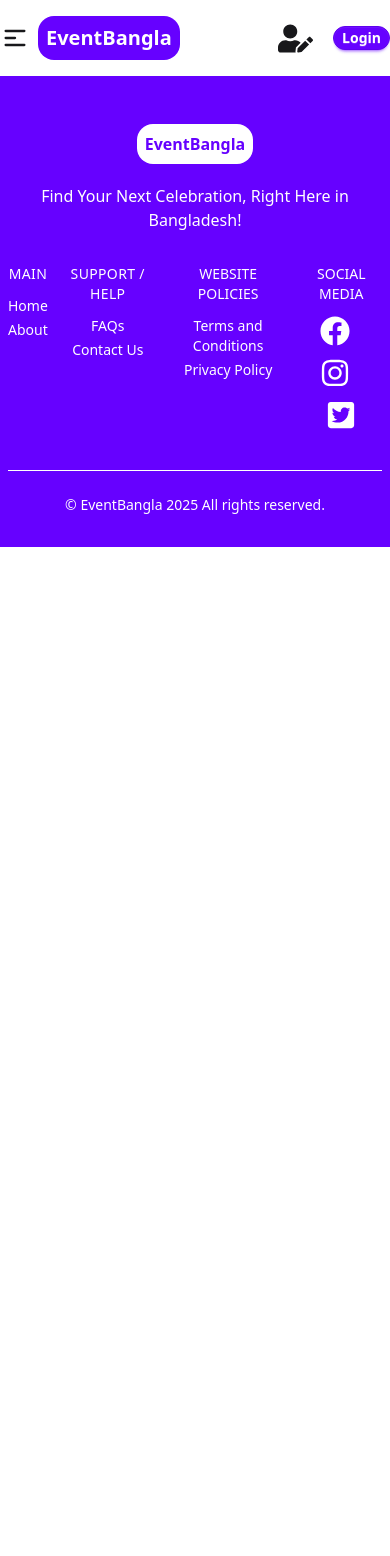
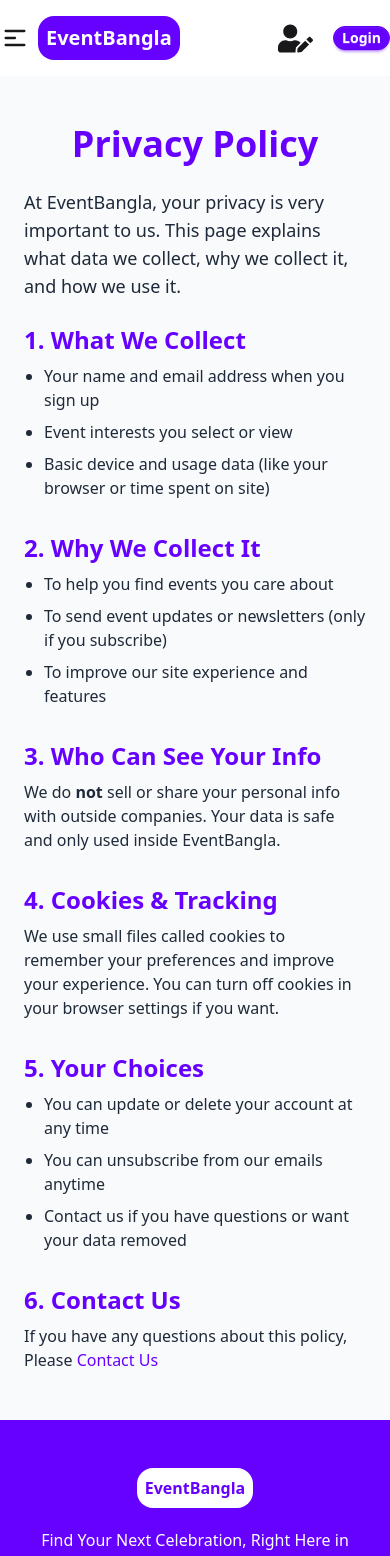
Before and after one commit to sajjadsajux/eventbangla, a React (Vite) app: page /privacy-policy in a window 390 px wide. Shown: the top 1556 px of the page. Before the commit the page ends 844 px from the top, so only its background shows below. Built offline with nearby package versions, Linux system fonts and the light colour scheme; no server answers.

Commit message:
Added Privacy and Contact Us Route

```diff
--- a/src/Components/Navbar/Navbar.jsx
+++ b/src/Components/Navbar/Navbar.jsx
@@ -63,7 +63,7 @@
           <ul className="menu menu-horizontal px-1 font-semibold md:text-xl bg-primary text-white rounded-4xl">{linksAll}</ul>
         </div>
         <div className="navbar-end flex gap-5 ">
-          <div className="hover:cursor-default"> {user?.photoURL ? <img src={user.photoURL} alt="User" className="w-12 h-12 rounded-full object-cover " title={user.displayName} /> : <FaUserEdit size={35} title={"No User"} />}</div>
+          <div className="hover:cursor-pointer"> {user?.photoURL ? <img src={user.photoURL} alt="User" className="w-12 h-12 rounded-full object-cover " title={user.displayName} /> : <FaUserEdit size={35} title={"No User"} />}</div>
           {user ? (
             <button onClick={handleLogOut} className="btn btn-primary text-white text-sm md:text-base btn-xs md:btn-md md:px-5 rounded-2xl hover:bg-red-600">
               Log Out
--- a/src/Pages/About/About.jsx
+++ b/src/Pages/About/About.jsx
@@ -1,9 +1,7 @@
 import React, { useEffect } from "react";
 import DynamicTittle from "../../Utils/DynamicTittle";
 import Aos from "aos";
-{
-  /* <script src="https://unpkg.com/aos@2.3.1/dist/aos.js"></script>; */
-}
+
 import "aos/dist/aos.css"; // Import AOS CSS
 
 const About = () => {
@@ -11,11 +9,12 @@
 
   useEffect(() => {
     Aos.init({
-      offset: 10,
       duration: 600,
+      offset: 200,
       easing: "ease-in-sine",
-      delay: 50,
+      delay: 100,
       once: false,
+      mirror: true,
     });
   }, []);
   return (
--- a/src/Pages/Contact/Contact.jsx
+++ b/src/Pages/Contact/Contact.jsx
@@ -1,10 +1,47 @@
 import React from "react";
 import DynamicTittle from "../../Utils/DynamicTittle";
+import { FaLocationDot } from "react-icons/fa6";
+import { MdEmail } from "react-icons/md";
+import { FaPhone } from "react-icons/fa";
+import { showCustomSuccessToast } from "../../Utils/SuccessToast";
 
 const Contact = () => {
   DynamicTittle("Contact Us");
 
-  return <div></div>;
+  const HandleFormSub = (e) => {
+    e.preventDefault();
+    showCustomSuccessToast("Your message has been sent. We'll contact you soon");
+    e.target.reset();
+  };
+  return (
+    <>
+      <div className="bg-gray-50 text-gray-800 px-6 md:px-20 py-12 max-w-6xl mx-auto">
+        <h1 className="text-4xl font-bold mb-4 text-center text-primary">Get in Touch</h1>
+        <p className="text-center mb-10 text-lg text-gray-600">Have a question, suggestion, or need help? We're here to listen and help you out.</p>
+
+        <div className="max-w-md mx-auto">
+          {/* Contact Form */}
+          <form onSubmit={HandleFormSub} className="bg-white p-6 rounded-lg shadow-md space-y-4">
+            <div>
+              <label className="block mb-1 font-medium">Name</label>
+              <input type="text" placeholder="Your Name" className="w-full border border-gray-300 rounded px-4 py-2 focus:outline-none focus:ring focus:ring-primary" />
+            </div>
+            <div>
+              <label className="block mb-1 font-medium">Email</label>
+              <input type="email" placeholder="you@example.com" className="w-full border border-gray-300 rounded px-4 py-2 focus:outline-none focus:ring focus:ring-primary" />
+            </div>
+            <div>
+              <label className="block mb-1 font-medium">Message</label>
+              <textarea rows="5" placeholder="Your message here..." className="w-full border border-gray-300 rounded px-4 py-2 focus:outline-none focus:ring focus:ring-primary"></textarea>
+            </div>
+            <button type="submit" className="w-full bg-primary text-white py-2 rounded hover:bg-green-600 transition hover:cursor-pointer">
+              Send Message
+            </button>
+          </form>
+        </div>
+      </div>
+    </>
+  );
 };
 
 export default Contact;
--- a/src/Pages/PrivacyPolicy/PrivacyPolicy.jsx
+++ b/src/Pages/PrivacyPolicy/PrivacyPolicy.jsx
@@ -1,10 +1,75 @@
 import React from "react";
 import DynamicTittle from "../../Utils/DynamicTittle";
+import { Link } from "react-router";
 
 const PrivacyPolicy = () => {
   DynamicTittle("Privacy Policy");
 
-  return <div></div>;
+  return (
+    <>
+      <div className="bg-gray-50 text-gray-800 px-6 md:px-20 py-12 max-w-5xl mx-auto">
+        <h1 className="text-4xl font-bold mb-6 text-center text-primary">Privacy Policy</h1>
+        <p className="mb-6 text-lg">At EventBangla, your privacy is very important to us. This page explains what data we collect, why we collect it, and how we use it.</p>
+
+        <div className="space-y-8">
+          {/* Section 1 */}
+          <div>
+            <h2 className="text-2xl font-semibold text-primary mb-2">1. What We Collect</h2>
+            <ul className="list-disc pl-5 space-y-2">
+              <li>Your name and email address when you sign up</li>
+              <li>Event interests you select or view</li>
+              <li>Basic device and usage data (like your browser or time spent on site)</li>
+            </ul>
+          </div>
+
+          {/* Section 2 */}
+          <div>
+            <h2 className="text-2xl font-semibold text-primary mb-2">2. Why We Collect It</h2>
+            <ul className="list-disc pl-5 space-y-2">
+              <li>To help you find events you care about</li>
+              <li>To send event updates or newsletters (only if you subscribe)</li>
+              <li>To improve our site experience and features</li>
+            </ul>
+          </div>
+
+          {/* Section 3 */}
+          <div>
+            <h2 className="text-2xl font-semibold text-primary mb-2">3. Who Can See Your Info</h2>
+            <p>
+              We do <strong>not</strong> sell or share your personal info with outside companies. Your data is safe and only used inside EventBangla.
+            </p>
+          </div>
+
+          {/* Section 4 */}
+          <div>
+            <h2 className="text-2xl font-semibold text-primary mb-2">4. Cookies & Tracking</h2>
+            <p>We use small files called cookies to remember your preferences and improve your experience. You can turn off cookies in your browser settings if you want.</p>
+          </div>
+
+          {/* Section 5 */}
+          <div>
+            <h2 className="text-2xl font-semibold text-primary mb-2">5. Your Choices</h2>
+            <ul className="list-disc pl-5 space-y-2">
+              <li>You can update or delete your account at any time</li>
+              <li>You can unsubscribe from our emails anytime</li>
+              <li>Contact us if you have questions or want your data removed</li>
+            </ul>
+          </div>
+
+          {/* Contact Info */}
+          <div>
+            <h2 className="text-2xl font-semibold text-primary mb-2">6. Contact Us</h2>
+            <p>
+              If you have any questions about this policy, Please{" "}
+              <Link to="/contact" className="text-primary font-medium btn-primary">
+                Contact Us
+              </Link>
+            </p>
+          </div>
+        </div>
+      </div>
+    </>
+  );
 };
 
 export default PrivacyPolicy;
```
